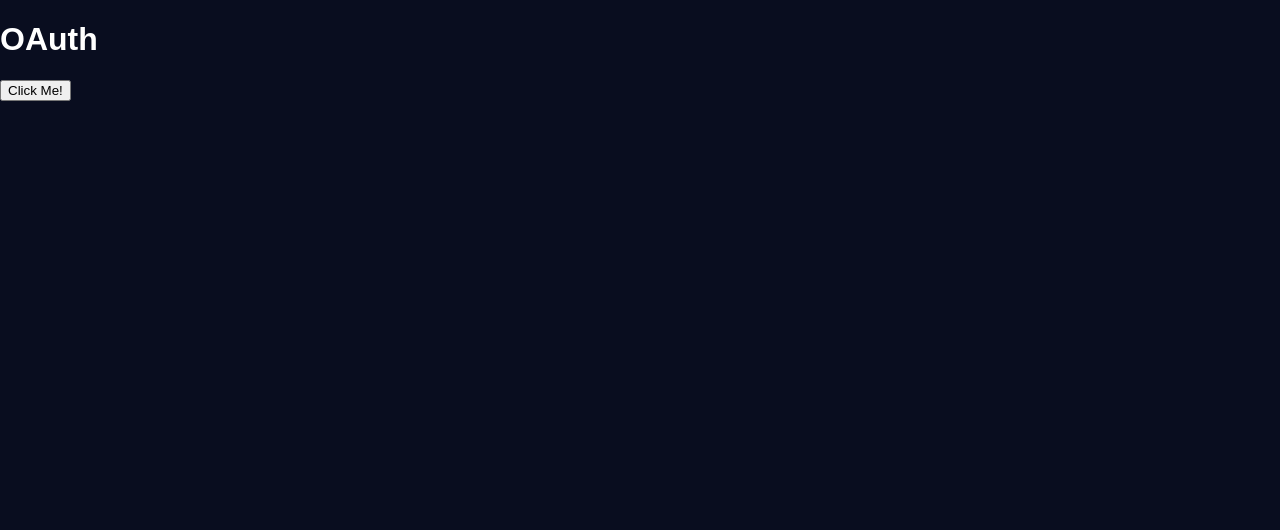
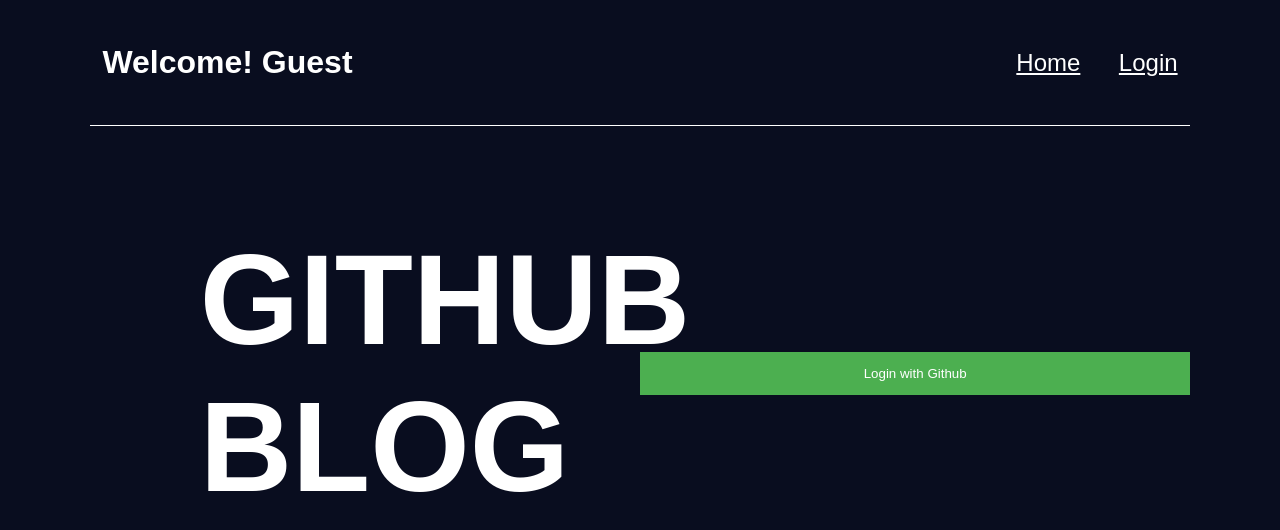
Before and after one commit to pizza6inch/Frontend-Intern-Homework, a React (Vite) app in the folder Frontend-Intern-Homework/: page / in a window 1280 px wide. Shown: the top 530 px of the page. Built offline with nearby package versions, Linux system fonts and the light colour scheme.

Commit message:
Rename LoginPage,Do Header

```diff
--- a/Frontend-Intern-Homework/src/App.jsx
+++ b/Frontend-Intern-Homework/src/App.jsx
@@ -1,4 +1,4 @@
-import OAuth from "./Page/OAuth";
+import LoginPage from "./Page/LoginPage";
 import Home from "./Page/Home";
 import PostPage from "./Page/PostPage";
 import ReactDOM from "react-dom";
@@ -8,7 +8,7 @@
     <div>
       <BrowserRouter>
         <Routes>
-          <Route path="/" element={<OAuth />} />
+          <Route path="/" element={<LoginPage />} />
           <Route path="/home" element={<Home />} />
           <Route path="/post" element={<PostPage />} />
         </Routes>
--- /dev/null
+++ b/Frontend-Intern-Homework/src/Page/LoginPage.css
@@ -0,0 +1,51 @@
+.LoginPage{
+    display: flex;
+    flex-direction: column;
+    width: 100%;
+    align-items: center;
+}
+
+.LoginPage .Content{
+    display: flex;
+    flex-direction: row;
+    width: 86%;
+    padding-top: 100px;
+    border-top: 1px solid #ffffff;
+}
+
+.Content .Text{
+    display: flex;
+    flex-direction: column;
+    align-items: center;
+    width: 50%;
+    font-size: 8em;
+    font-weight: bold;
+}
+
+.Text .Top-Text{
+    display: flex;
+    flex-direction: row;
+    justify-content: space-between;
+    width: 60%;
+}
+
+.Text .Bottom-Text{
+    display: flex;
+    flex-direction: row;
+    justify-content: space-between;
+    width: 60%;
+}
+
+button {
+    background-color: #4CAF50;
+    color: white;
+    padding: 14px 20px;
+    margin: 8px 0;
+    border: none;
+    cursor: pointer;
+    width: 50%;
+}
+
+button:hover {
+    opacity: 0.8;
+}
--- /dev/null
+++ b/Frontend-Intern-Homework/src/Page/LoginPage.jsx
@@ -0,0 +1,40 @@
+import axios from "axios";
+import Hero from "../component/Hero/Hero";
+import Header from "../component/Header/Header";
+import "./LoginPage.css";
+function LoginPage() {
+  function redirectToOAuth() {
+    const clientId = "722ee22b46b4dbd64348";
+    const redirectUri = "http://localhost:5173/home";
+    const clientSecret = "382ffd241addfe7e68ea5dd9949b703a2ec93336";
+    const authURL = `https://github.com/login/oauth/authorize?client_id=${clientId}&redirect_uri=${redirectUri}&scope=repo`;
+    window.location.href = authURL;
+  }
+
+  return (
+    <div className="LoginPage">
+      <Header name="Guest" />
+      <div className="Content">
+        <div className="Text">
+          <div className="Top-Text">
+            <div className="span">G</div>
+            <div className="span">I</div>
+            <div className="span">T</div>
+            <div className="span">H</div>
+            <div className="span">U</div>
+            <div className="span">B</div>
+          </div>
+          <div className="Bottom-Text">
+            <div className="span">B</div>
+            <div className="span">L</div>
+            <div className="span">O</div>
+            <div className="span">G</div>
+          </div>
+        </div>
+        <button onClick={redirectToOAuth}>Login with Github</button>
+      </div>
+    </div>
+  );
+}
+
+export default LoginPage;
--- a/Frontend-Intern-Homework/src/Page/OAuth.jsx
+++ /dev/null
@@ -1,19 +0,0 @@
-import axios from "axios";
-function OAuth() {
-  function redirectToOAuth() {
-    const clientId = "722ee22b46b4dbd64348";
-    const redirectUri = "http://localhost:5173/home";
-    const clientSecret = "382ffd241addfe7e68ea5dd9949b703a2ec93336";
-    const authURL = `https://github.com/login/oauth/authorize?client_id=${clientId}&redirect_uri=${redirectUri}&scope=repo`;
-    window.location.href = authURL;
-  }
-
-  return (
-    <div>
-      <h1>OAuth</h1>
-      <button onClick={redirectToOAuth}>Click Me!</button>
-    </div>
-  );
-}
-
-export default OAuth;
```
